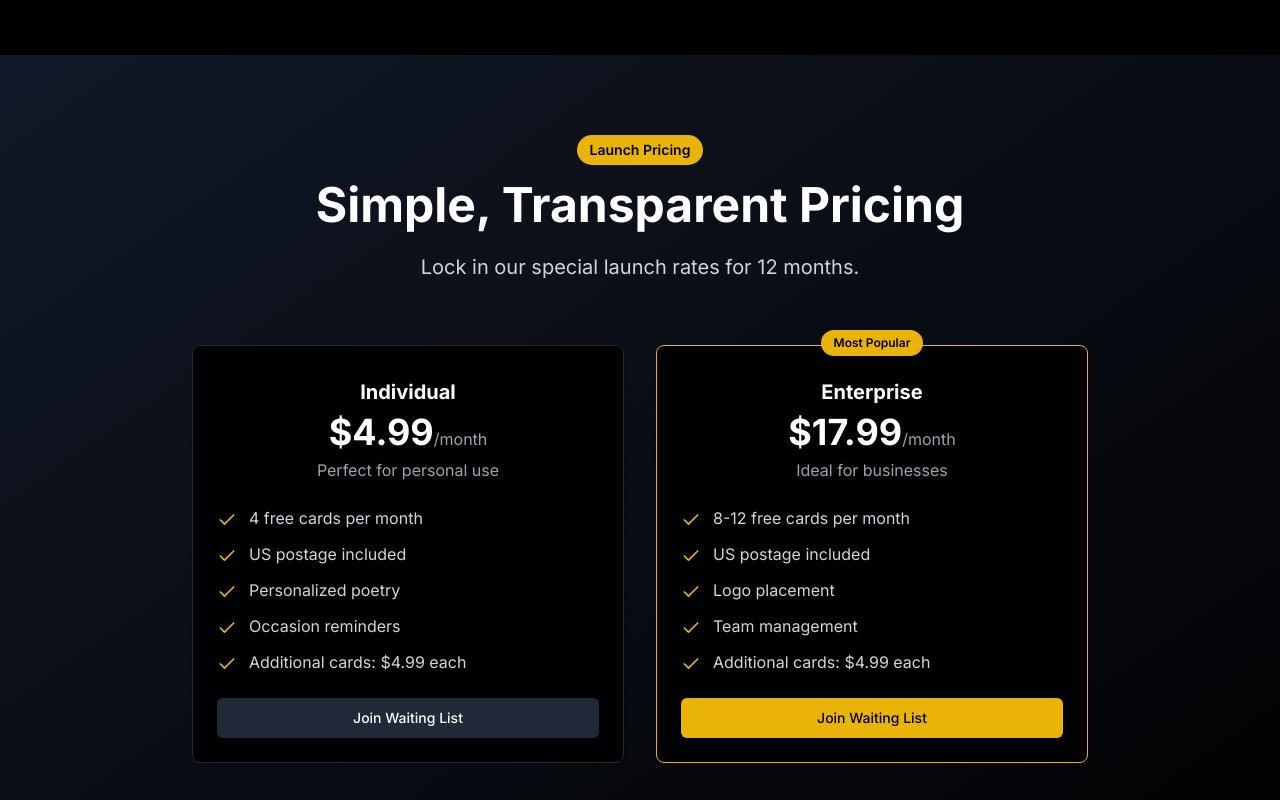
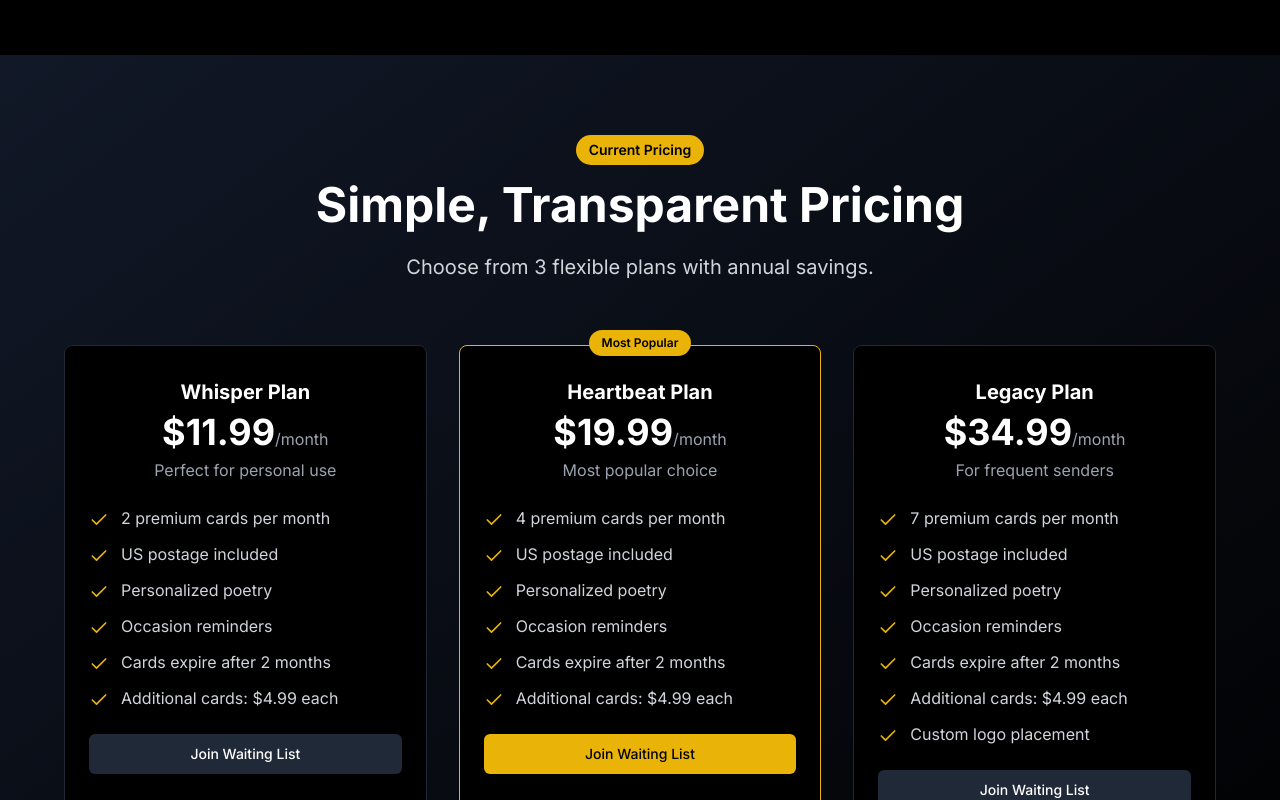
Before and after one commit to FLCoolJ/Write-our-heart, a Next.js app: page / in a window 1280 px wide. Shown: the part 2000-2800 px from the top of the page. Built offline with nearby package versions, Linux system fonts and the light colour scheme.

Commit message:
fix: update homepage to reflect current pricing
Co-authored-by: null <214735419+FLCoolJ@users.noreply.github.com>

```diff
--- a/app/add-heart/page.tsx
+++ b/app/add-heart/page.tsx
@@ -7,7 +7,7 @@ const AddHeartPage = () => {
   const [formData, setFormData] = useState({
     name: "",
     email: "",
-    plan: "pro", // Default to pro
+    plan: "heartbeat", // Default to heartbeat
     message: "",
   })
 
@@ -35,7 +35,7 @@ const AddHeartPage = () => {
         setFormData({
           name: "",
           email: "",
-          plan: "pro",
+          plan: "heartbeat",
           message: "",
         })
       } else {
--- a/app/dashboard/page.tsx
+++ b/app/dashboard/page.tsx
@@ -170,10 +170,10 @@ export default function Dashboard() {
               <CardTitle className="text-yellow-500">Quick Actions</CardTitle>
             </CardHeader>
             <CardContent className="space-y-4">
-              <Link href="/add-heart">
+              <Link href="https://launch.writeourheart.com">
                 <Button className="w-full bg-yellow-500 hover:bg-yellow-600 text-black">
                   <Plus className="h-4 w-4 mr-2" />
-                  Create New Card
+                  Join Waiting List
                 </Button>
               </Link>
 
@@ -248,7 +248,7 @@ export default function Dashboard() {
           </Card>
         )}
 
-        {/* Pricing Information */}
+        {/* Current Website Pricing */}
         <Card className="bg-gray-900 border-gray-800 mt-8">
           <CardHeader>
             <CardTitle className="text-yellow-500">Current Pricing</CardTitle>
@@ -280,62 +280,6 @@ export default function Dashboard() {
           </CardContent>
         </Card>
 
-        {/* FAQ Section */}
-        <Card className="bg-gray-900 border-gray-800 mt-8">
-          <CardHeader>
-            <CardTitle className="text-yellow-500">Frequently Asked Questions</CardTitle>
-          </CardHeader>
-          <CardContent className="space-y-4">
-            <div>
-              <h4 className="font-semibold text-white mb-2">How do I join the waiting list?</h4>
-              <p className="text-gray-400 text-sm">
-                Click 'Join Waiting List' to be notified when Write Our Heart goes live. You'll be among the first to
-                access our personalized poetry card service.
-              </p>
-            </div>
-
-            <div>
-              <h4 className="font-semibold text-white mb-2">How long does delivery take?</h4>
-              <p className="text-gray-400 text-sm">
-                Once the cards are printed and mailed within a couple days going through the USPS within 3-5 business
-                days.
-              </p>
-            </div>
-
-            <div>
-              <h4 className="font-semibold text-white mb-2">Can I edit poetry before sending?</h4>
-              <p className="text-gray-400 text-sm">
-                Currently our team handles poetry creation. Enterprise subscribers will get self-service editing
-                capabilities after launch. Contact support for adjustments.
-              </p>
-            </div>
-
-            <div>
-              <h4 className="font-semibold text-white mb-2">Do you deliver internationally?</h4>
-              <p className="text-gray-400 text-sm">
-                During the waiting list process no international mail but when we go live you will have that
-                opportunity.
-              </p>
-            </div>
-
-            <div>
-              <h4 className="font-semibold text-white mb-2">Why do cards expire after 2 months?</h4>
-              <p className="text-gray-400 text-sm">
-                Card expiration prevents hoarding, ensures timely content, and helps us manage printing costs. It
-                encourages regular use rather than accumulating cards for bulk sending.
-              </p>
-            </div>
-
-            <div>
-              <h4 className="font-semibold text-white mb-2">What happens to unused cards?</h4>
-              <p className="text-gray-400 text-sm">
-                Unused cards expire after 2 months. This policy ensures fresh content and prevents system abuse while
-                giving you reasonable flexibility for scheduling.
-              </p>
-            </div>
-          </CardContent>
-        </Card>
-
         {/* Join Waiting List CTA */}
         <Card className="bg-gradient-to-r from-yellow-500 to-yellow-600 text-black mt-8">
           <CardContent className="p-6 text-center">
--- a/app/my-hearts/page.tsx
+++ b/app/my-hearts/page.tsx
@@ -7,7 +7,7 @@ const MyHeartsPage = () => {
 
       <div className="bg-white shadow rounded-lg p-6">
         <h2 className="text-xl font-semibold mb-2 text-gray-700">Join Our Waiting List</h2>
-        <p className="text-gray-600 mb-4">Be the first to know when Write Our Heart launches with our new pricing!</p>
+        <p className="text-gray-600 mb-4">Be the first to know when Write Our Heart launches!</p>
 
         <div className="grid grid-cols-1 md:grid-cols-3 gap-4 mb-6">
           <div className="text-center p-4 bg-gray-100 rounded-lg">
--- a/app/page.tsx
+++ b/app/page.tsx
@@ -30,7 +30,7 @@ export default function HomePage() {
               <Link href="/samples">
                 <Button
                   variant="outline"
-                  className="border-yellow-500 text-yellow-500 hover:bg-yellow-500/10 px-8 py-6 text-lg"
+                  className="border-yellow-500 text-yellow-500 hover:bg-yellow-500/10 px-8 py-6 text-lg bg-transparent"
                 >
                   See Examples
                 </Button>
@@ -150,49 +150,70 @@ export default function HomePage() {
       <section className="py-20 px-4 bg-gradient-to-br from-gray-900 to-black">
         <div className="max-w-6xl mx-auto">
           <div className="text-center mb-16">
-            <Badge className="bg-yellow-500 text-black px-3 py-1 text-sm mb-4">Launch Pricing</Badge>
+            <Badge className="bg-yellow-500 text-black px-3 py-1 text-sm mb-4">Current Pricing</Badge>
             <h2 className="text-3xl md:text-5xl font-bold mb-6">Simple, Transparent Pricing</h2>
-            <p className="text-xl text-gray-300 max-w-3xl mx-auto">Lock in our special launch rates for 12 months.</p>
+            <p className="text-xl text-gray-300 max-w-3xl mx-auto">Choose from 3 flexible plans with annual savings.</p>
           </div>
 
-          <div className="grid grid-cols-1 md:grid-cols-2 gap-8 max-w-4xl mx-auto">
+          <div className="grid grid-cols-1 md:grid-cols-3 gap-8 max-w-6xl mx-auto">
             <PricingCard
-              title="Individual"
-              price="$4.99"
+              title="Whisper Plan"
+              price="$11.99"
               period="month"
               description="Perfect for personal use"
               features={[
-                "4 free cards per month",
+                "2 premium cards per month",
                 "US postage included",
                 "Personalized poetry",
                 "Occasion reminders",
+                "Cards expire after 2 months",
                 "Additional cards: $4.99 each",
               ]}
               buttonText="Join Waiting List"
-              buttonLink="/beta-signup"
+              buttonLink="https://launch.writeourheart.com"
               popular={false}
             />
 
             <PricingCard
-              title="Enterprise"
-              price="$17.99"
+              title="Heartbeat Plan"
+              price="$19.99"
               period="month"
-              description="Ideal for businesses"
+              description="Most popular choice"
               features={[
-                "8-12 free cards per month",
+                "4 premium cards per month",
                 "US postage included",
-                "Logo placement",
-                "Team management",
+                "Personalized poetry",
+                "Occasion reminders",
+                "Cards expire after 2 months",
                 "Additional cards: $4.99 each",
               ]}
               buttonText="Join Waiting List"
-              buttonLink="/beta-signup"
+              buttonLink="https://launch.writeourheart.com"
               popular={true}
+            />
+
+            <PricingCard
+              title="Legacy Plan"
+              price="$34.99"
+              period="month"
+              description="For frequent senders"
+              features={[
+                "7 premium cards per month",
+                "US postage included",
+                "Personalized poetry",
+                "Occasion reminders",
+                "Cards expire after 2 months",
+                "Additional cards: $4.99 each",
+                "Custom logo placement",
+              ]}
+              buttonText="Join Waiting List"
+              buttonLink="https://launch.writeourheart.com"
+              popular={false}
             />
           </div>
 
           <div className="mt-12 text-center">
-            <p className="text-gray-400">All plans include a 14-day free trial. Cancel anytime.</p>
+            <p className="text-gray-400">Annual plans save 2 months + get 2 bonus cards</p>
             <Link href="/pricing" className="text-yellow-500 hover:underline inline-flex items-center mt-2">
               See full pricing details <ArrowRight className="ml-1 h-4 w-4" />
             </Link>
--- a/app/subscription/page.tsx
+++ b/app/subscription/page.tsx
@@ -31,6 +31,8 @@ const SubscriptionPage = () => {
 
   const handlePlanSelect = (planName) => {
     setSelectedPlan(planName)
+    // Redirect to waiting list
+    window.location.href = "https://launch.writeourheart.com"
   }
 
   return (
```
